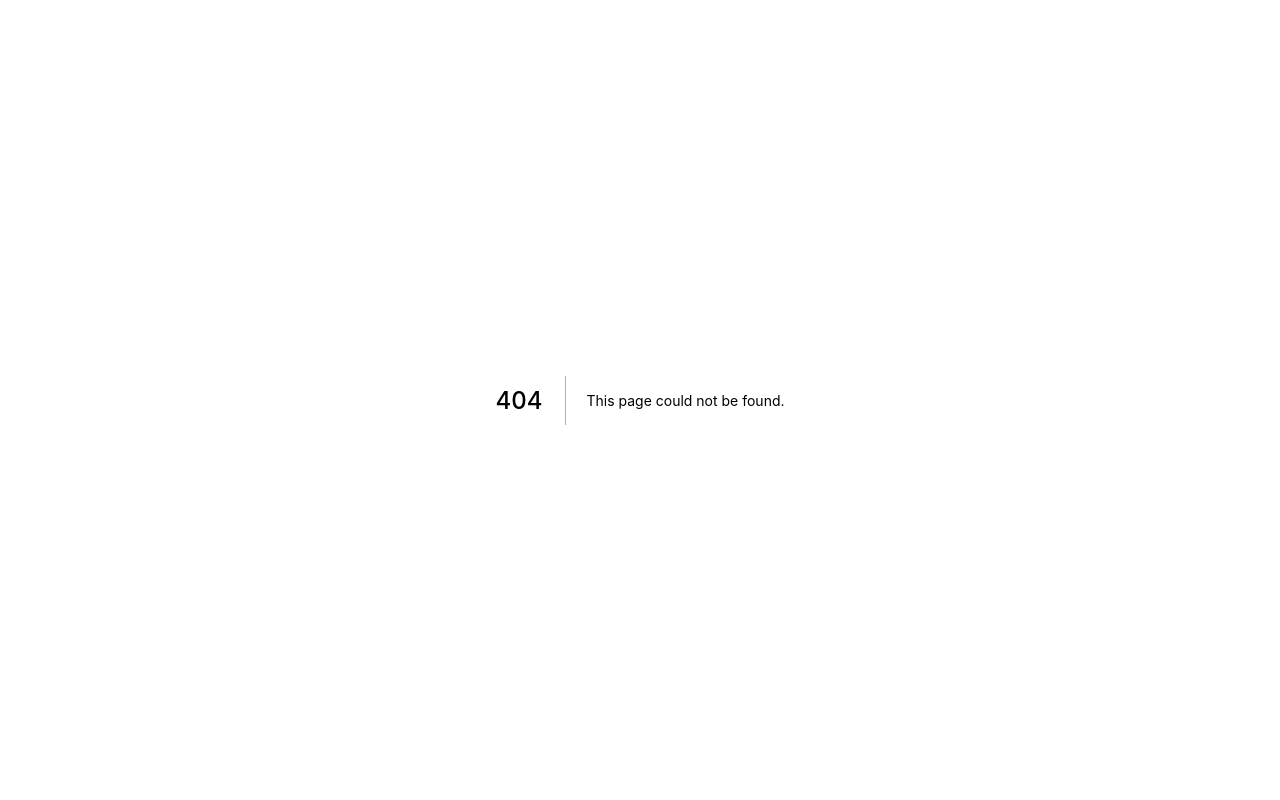
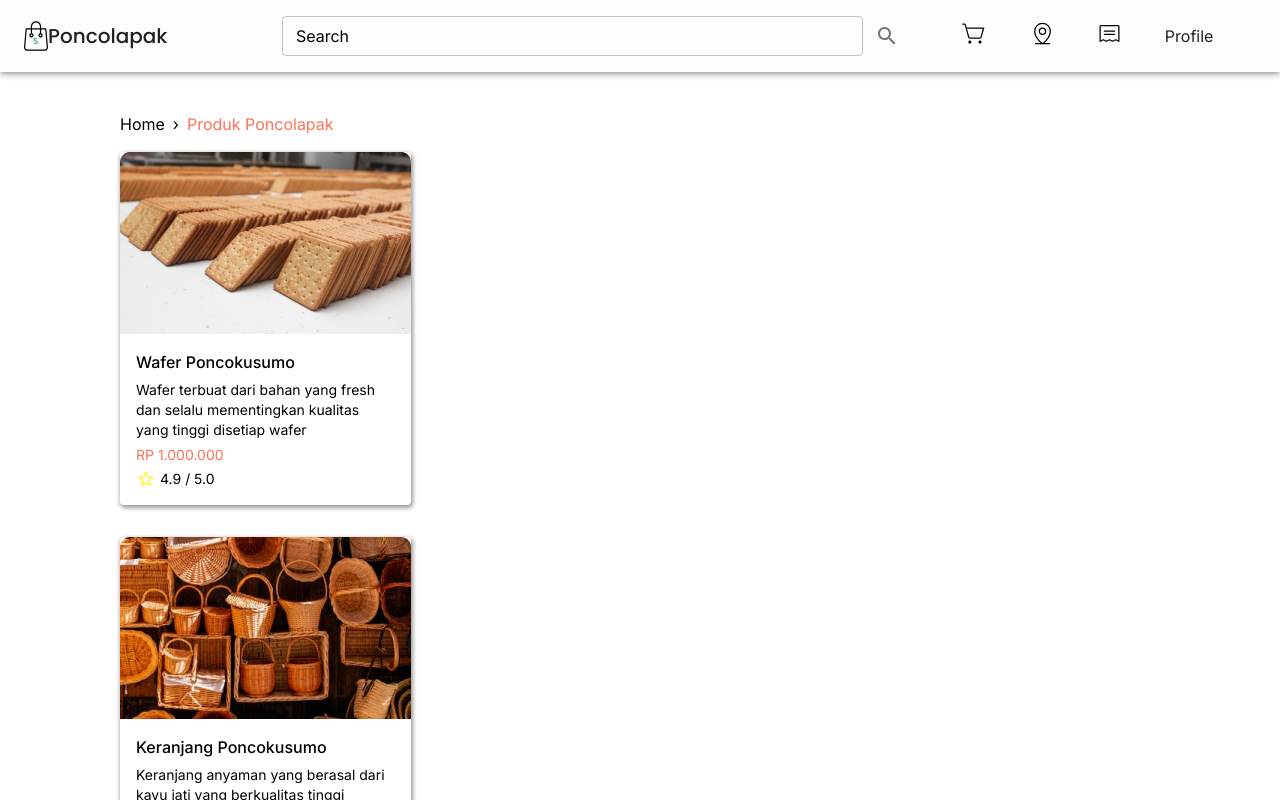
Before and after one commit to alvinferd/MPPL-Projects-9, a Next.js app in the folder frontend/: page /products in a window 1280 px wide. Before the commit this address had no page. Shown: the top 800 px of the page. Built offline with nearby package versions, Linux system fonts and the light colour scheme.

Commit message:
all products

```diff
--- /dev/null
+++ b/frontend/pages/products/index.js
@@ -0,0 +1,49 @@
+import { ThemeProvider } from "@emotion/react"
+import { Breadcrumbs, Button, Container, Grid, Link as MUILink, Typography } from '@mui/material'
+import Layout from "../../layout/default"
+import theme from "../../themes/default"
+import Head from 'next/head'
+import ListCardProduct from "../../components/listCardProducts"
+
+export default function AllProductPage() {
+    return (
+        <ThemeProvider theme={theme}>
+            <Layout>
+                <Head>
+                    <title>Semua Produk | Poncolapak</title>
+                    <meta name="viewport" content="initial-scale=1, width=device-width" />
+                    <link rel="icon" href="/favicon.ico" />
+                </Head>
+                <Container maxWidth="1920" id="list-product" sx={{ width: '85vw', marginX: { xs: 1, md: 2, lg: 4 }, marginY: 4 }}>
+                    <Grid container spacing={2}>
+                        <Grid item xs={12}>
+                            <Breadcrumbs separator="›" color="text.primary" aria-label="breadcrumb">
+                                <MUILink underline="hover" href="/" color="text.primary">
+                                    Home
+                                </MUILink>
+                                <Typography color="text.quaternary">Produk Poncolapak</Typography>
+                            </Breadcrumbs>
+                        </Grid>
+
+                        <Grid item xs={12}>
+                            <ListCardProduct />
+                        </Grid>
+                        <Grid item xs={12}>
+                            <ListCardProduct />
+                        </Grid>
+                        <Grid item xs={12}>
+                            <ListCardProduct />
+                        </Grid>
+                        <Grid item xs={12}>
+                            <Grid container direction="row" justifyContent="center" alignItems="center" sx={{ width: '100%', paddingTop: 4 }}>
+                                <Button variant="outlined" color="secondary" size="large">
+                                    Muat Lebih Banyak
+                                </Button>
+                            </Grid>
+                        </Grid>
+                    </Grid>
+                </Container>
+            </Layout>
+        </ThemeProvider>
+    )
+}
```
